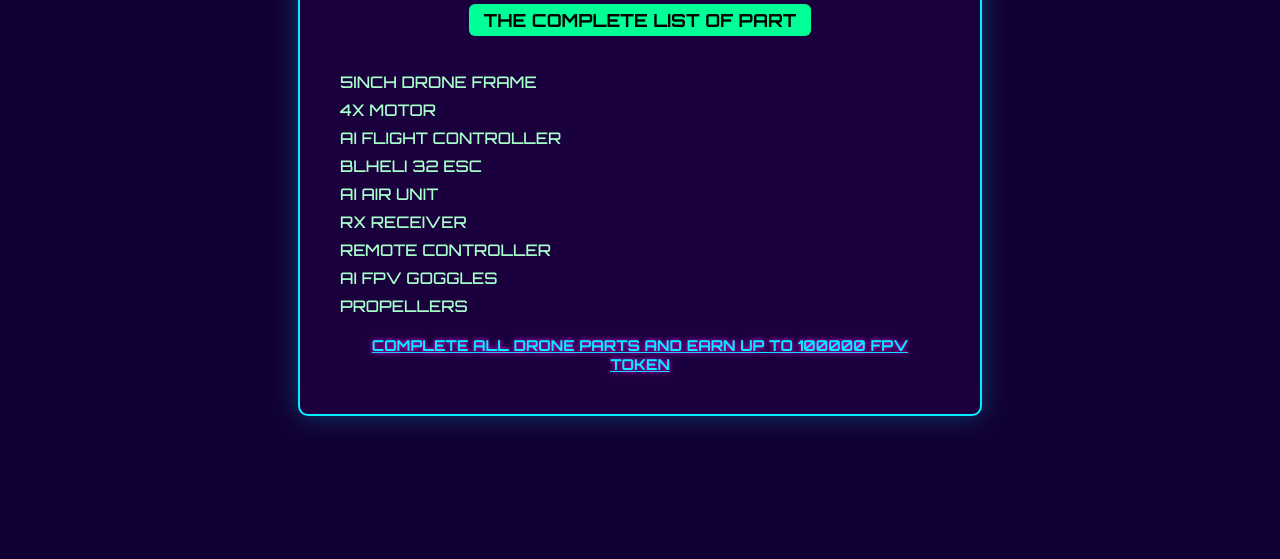
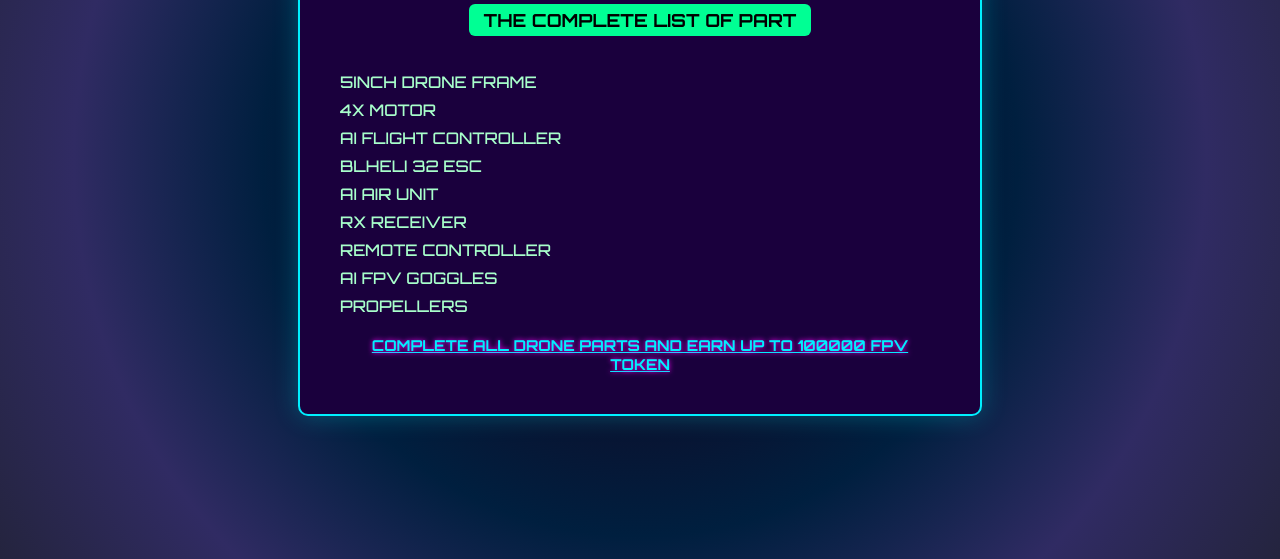
Before and after one commit to ebray783/discription, a plain HTML site: page index.html in a window 1280 px wide. Shown: the part 241-800 px from the top of the page. Drawn offline with Linux system fonts and the light colour scheme.

Commit message:
Update index.html

```diff
--- a/index.html
+++ b/index.html
@@ -9,7 +9,8 @@
     body {
       margin: 0;
       padding: 0;
-      background-color: #110033;
+      background: radial-gradient(circle at center, #000018, #0f0c29, #001f3f, #302b63, #24243e);
+
       font-family: 'Orbitron', sans-serif;
       color: #00f0ff;
       display: flex;
```
